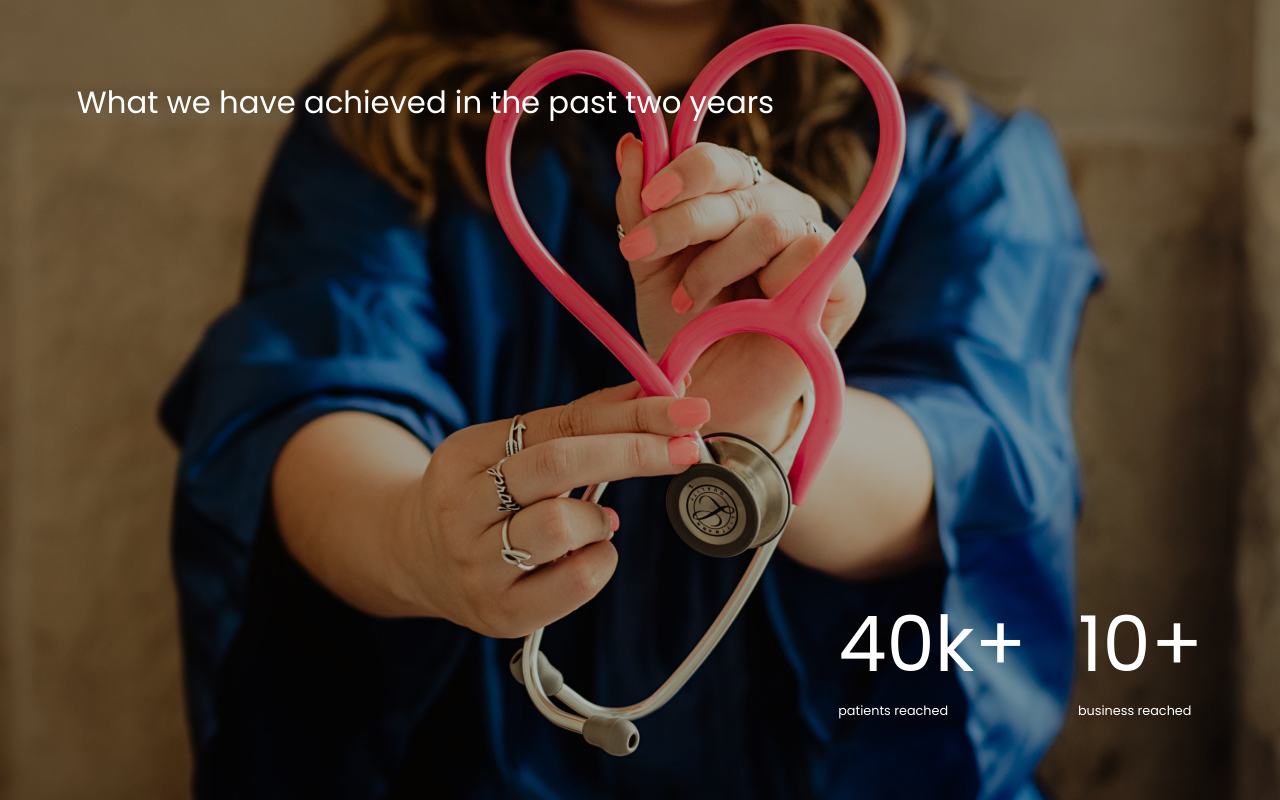
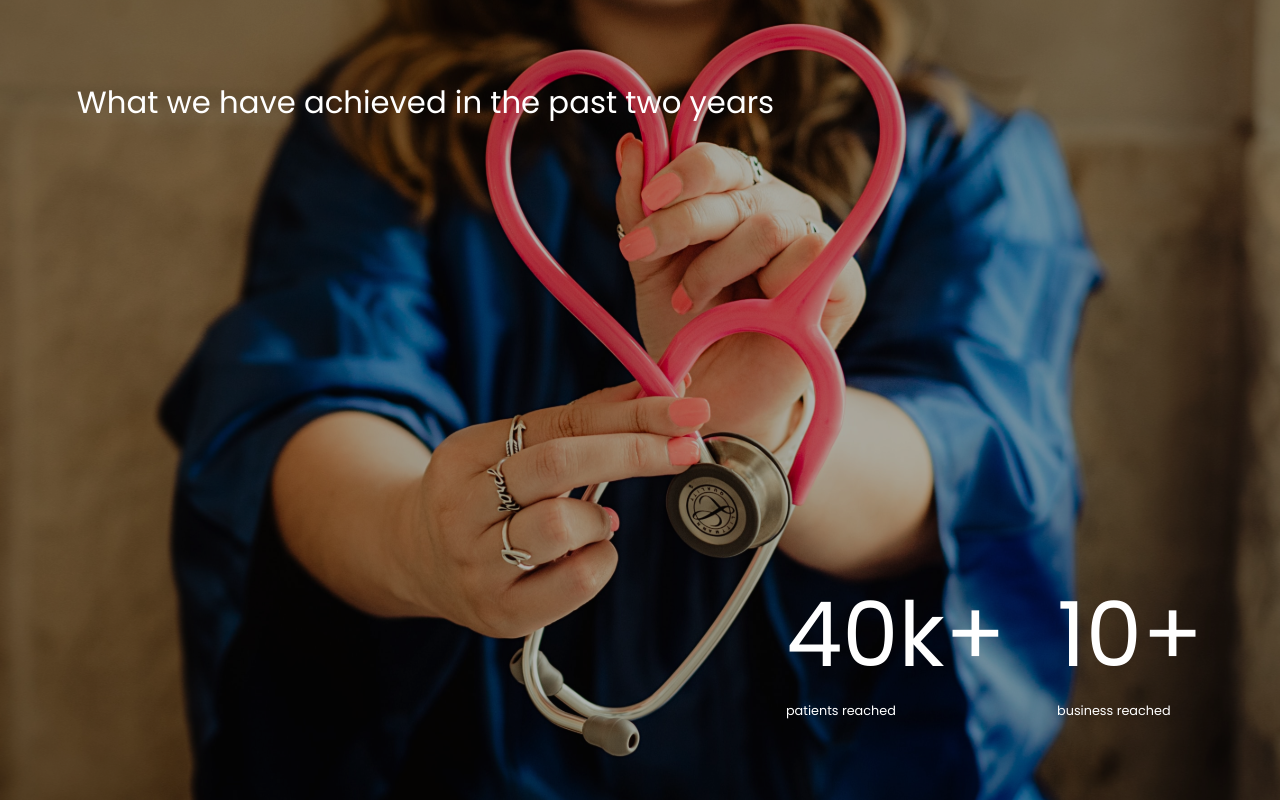
Before and after one commit to Lovethrech/BLOOM-Chel, a Vue app: page / in a window 1280 px wide. Shown: the part 2814-3614 px from the top of the page. Built offline with nearby package versions, Linux system fonts and the light colour scheme.

Commit message:
...working on home-achieved section component.

```diff
--- a/src/components/home/achieved/HomeAchievedDescBottom.vue
+++ b/src/components/home/achieved/HomeAchievedDescBottom.vue
@@ -34,6 +34,6 @@
     font-size: 1vw;
 }
 .home-achieved-desc-bottom-mini-ctn-name-patients-count, .home-achieved-desc-bottom-mini-ctn-name-business-count{
-    font-size:6vw;
+    font-size:7vw;
 }
 </style>
```
